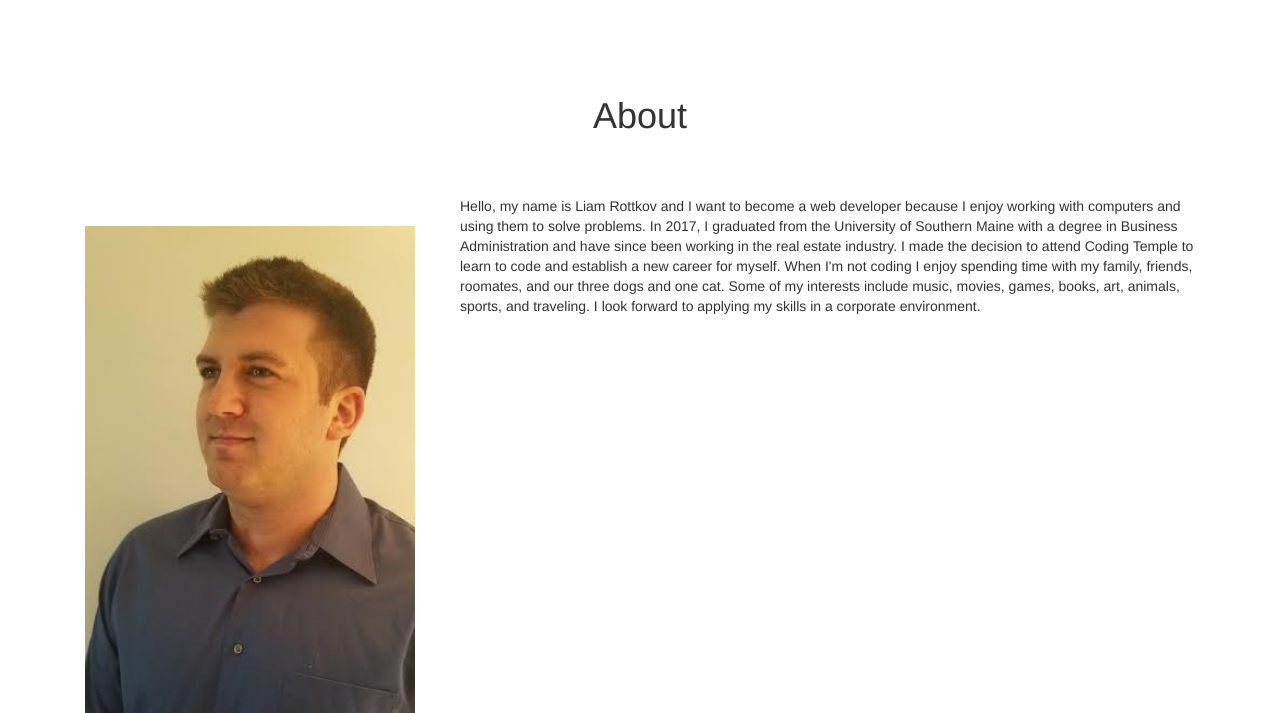
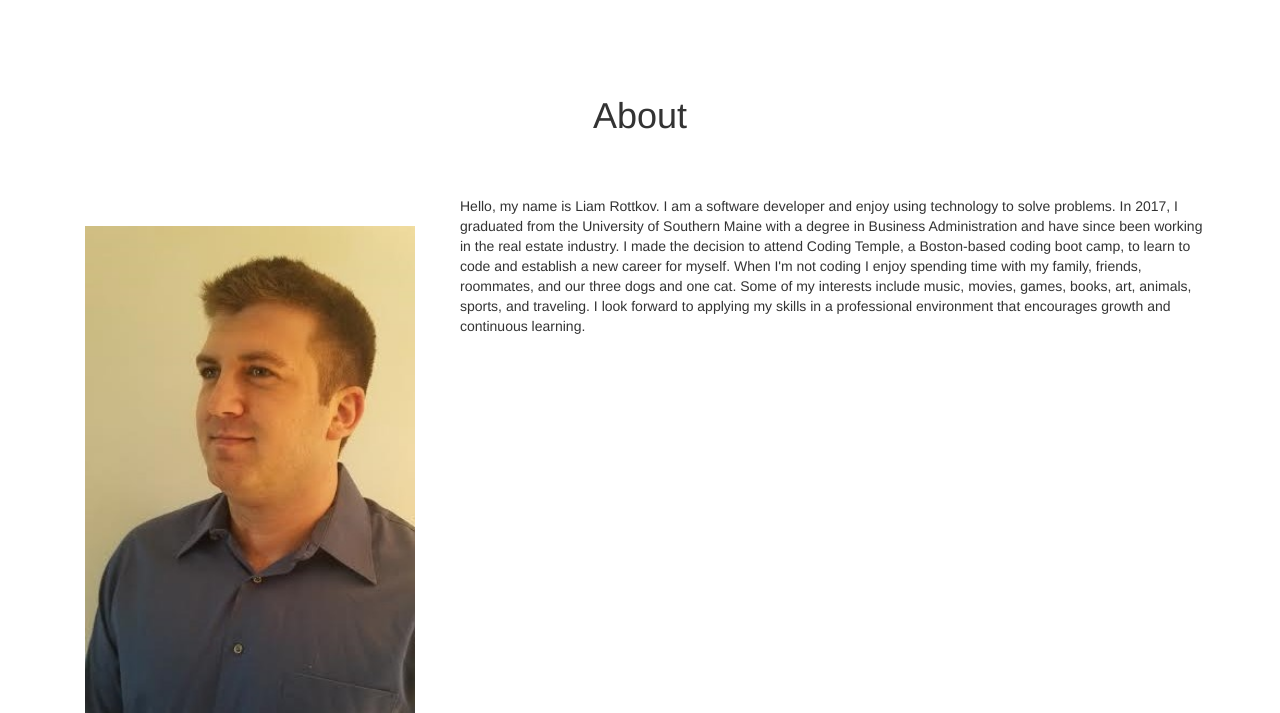
Before and after one commit to liamrottkov/flask_portfolio, a Flask app: page /about in a window 1280 px wide. Shown: the part 146-859 px from the top of the page. Run offline with Flask 2, Linux system fonts and the light colour scheme; some libraries are stand-ins or nearby versions.

Commit message:
added a few things

```diff
--- a/app/templates/about.html
+++ b/app/templates/about.html
@@ -18,7 +18,7 @@
 
 
     <div class="col-md-8">
-      <p>Hello, my name is Liam Rottkov and I want to become a web developer because I enjoy working with computers and using them to solve problems. In 2017, I graduated from the University of Southern Maine with a degree in Business Administration and have since been working in the real estate industry. I made the decision to attend Coding Temple to learn to code and establish a new career for myself. When I'm not coding I enjoy spending time with my family, friends, roomates, and our three dogs and one cat. Some of my interests include music, movies, games, books, art, animals, sports, and traveling. I look forward to applying my skills in a corporate environment.</p>
+      <p>Hello, my name is Liam Rottkov. I am a software developer and enjoy using technology to solve problems. In 2017, I graduated from the University of Southern Maine with a degree in Business Administration and have since been working in the real estate industry. I made the decision to attend Coding Temple, a Boston-based coding boot camp, to learn to code and establish a new career for myself. When I'm not coding I enjoy spending time with my family, friends, roommates, and our three dogs and one cat. Some of my interests include music, movies, games, books, art, animals, sports, and traveling. I look forward to applying my skills in a professional environment that encourages growth and continuous learning. </p>
     </div> <!--ends col 8 for posts section-->
 
   </div> <!--ends row for info and posts section-->
```
